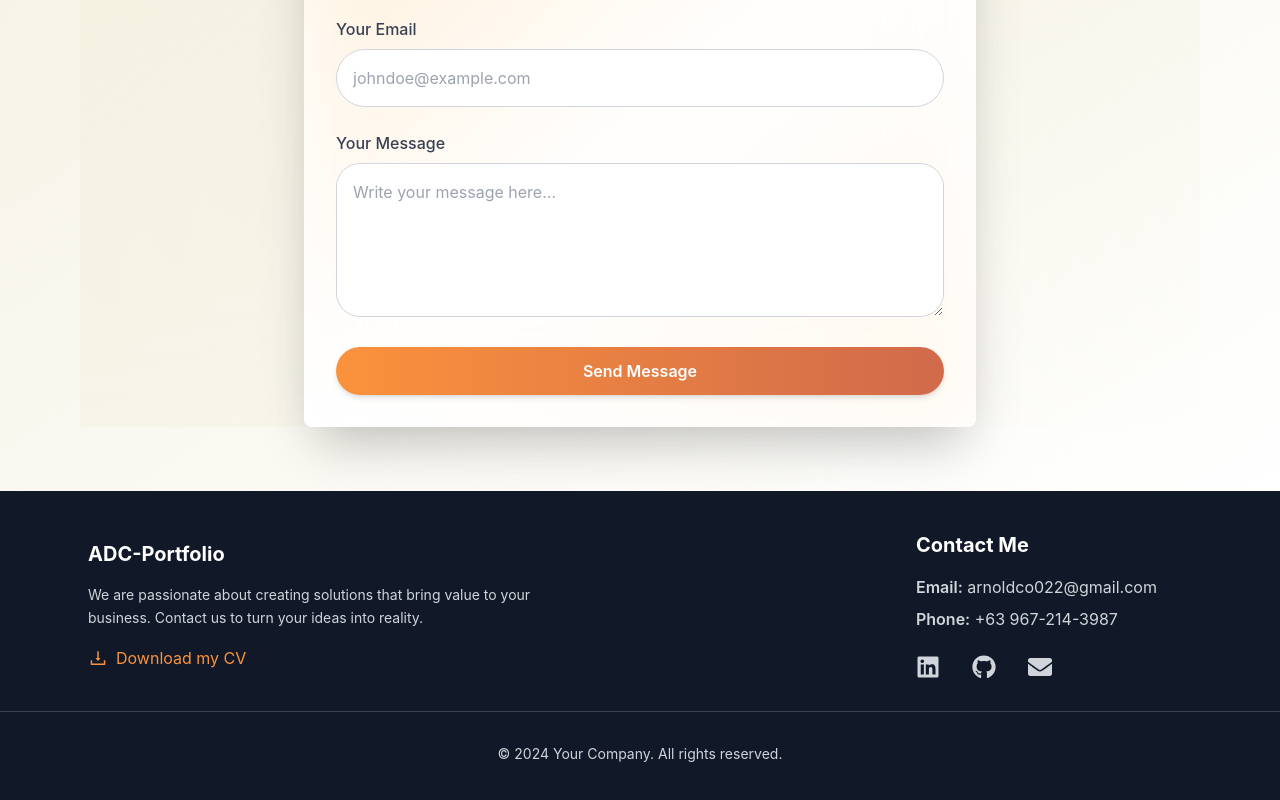
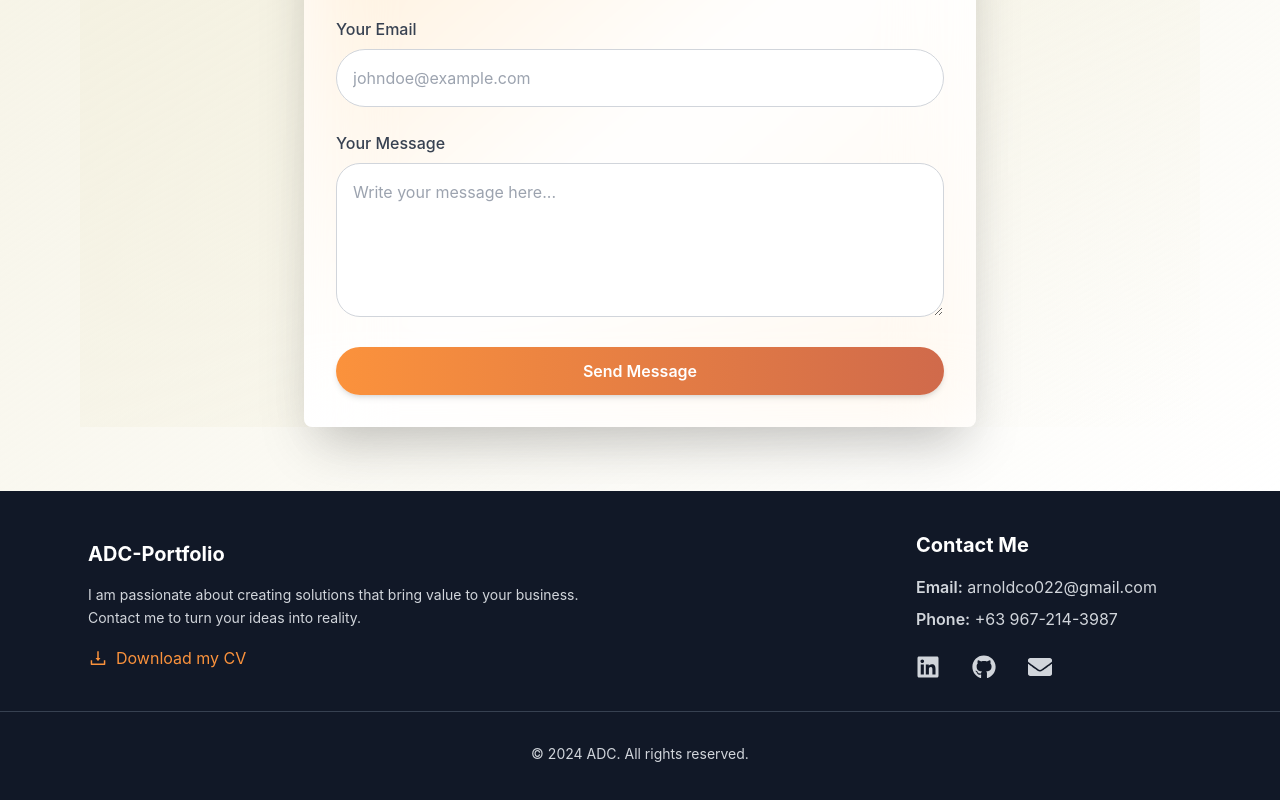
Before and after one commit to arnoldco022/portfolio, a React (Create React App) app: page / in a window 1280 px wide. Shown: the part 3233-4033 px from the top of the page. Built offline with nearby package versions, Linux system fonts and the light colour scheme.

Commit message:
Fixed Footer

```diff
--- a/src/components/footer/footer.js
+++ b/src/components/footer/footer.js
@@ -8,7 +8,7 @@ export default function Footer() {
                 <div className="text-center md:text-left w-full md:w-[45%]">
                     <h3 className="text-xl font-bold text-white mb-4">ADC-Portfolio</h3>
                     <p className="text-sm leading-relaxed">
-                        We are passionate about creating solutions that bring value to your business. Contact us to turn your ideas into reality.
+                        I am passionate about creating solutions that bring value to your business. Contact me to turn your ideas into reality.
                     </p>
                     <a
                         href={process.env.PUBLIC_URL + '/adc_cv.pdf'}
@@ -52,7 +52,7 @@ export default function Footer() {
             <div className="my-8 border-t border-gray-700"></div>
             <div className="max-w-6xl mx-auto px-6 flex flex-col items-center text-center justify-center text-sm">
                 <p className="mb-4 md:mb-0">
-                    © {new Date().getFullYear()} Your Company. All rights reserved.
+                    © {new Date().getFullYear()} ADC. All rights reserved.
                 </p>
             </div>
         </footer>
```
